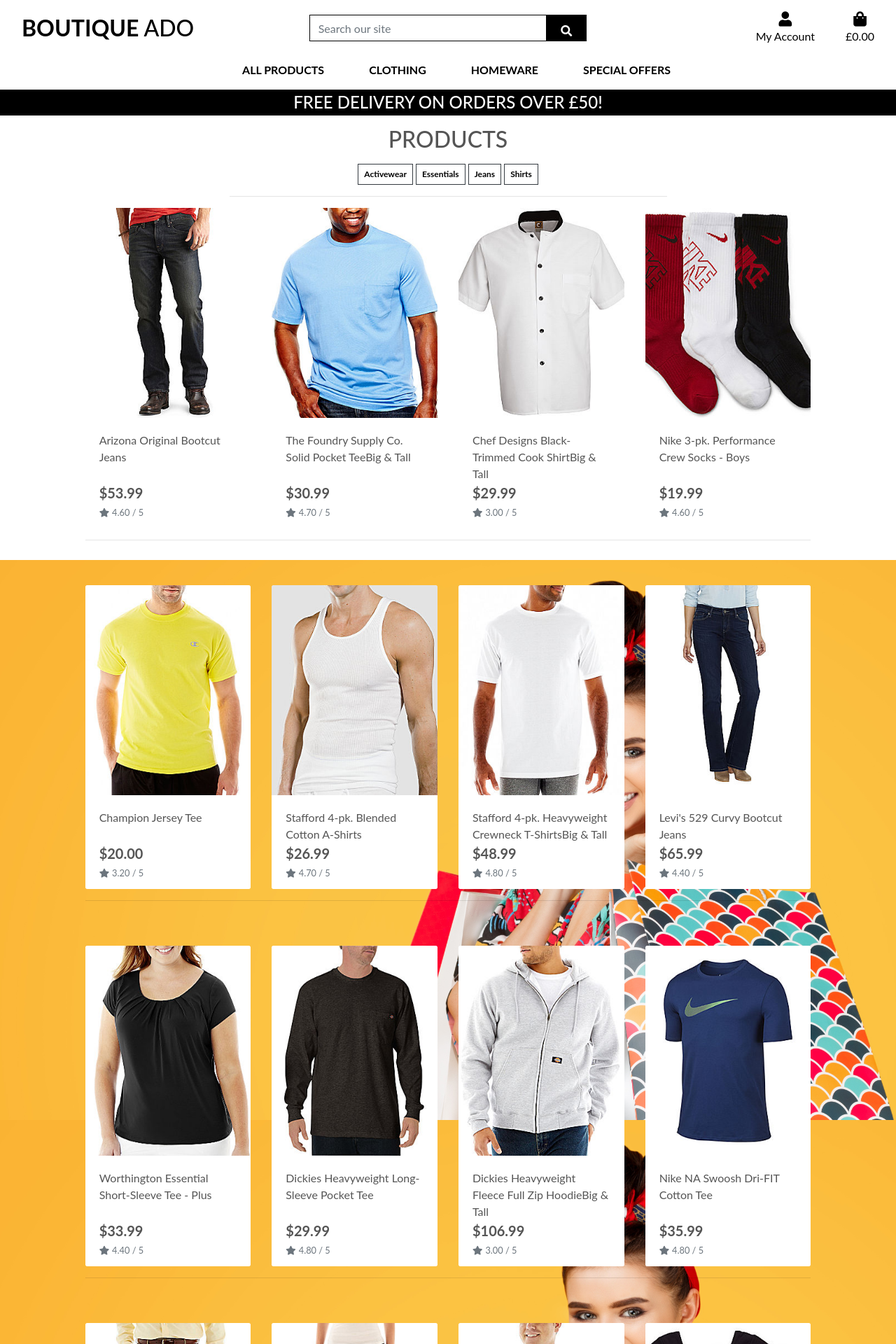
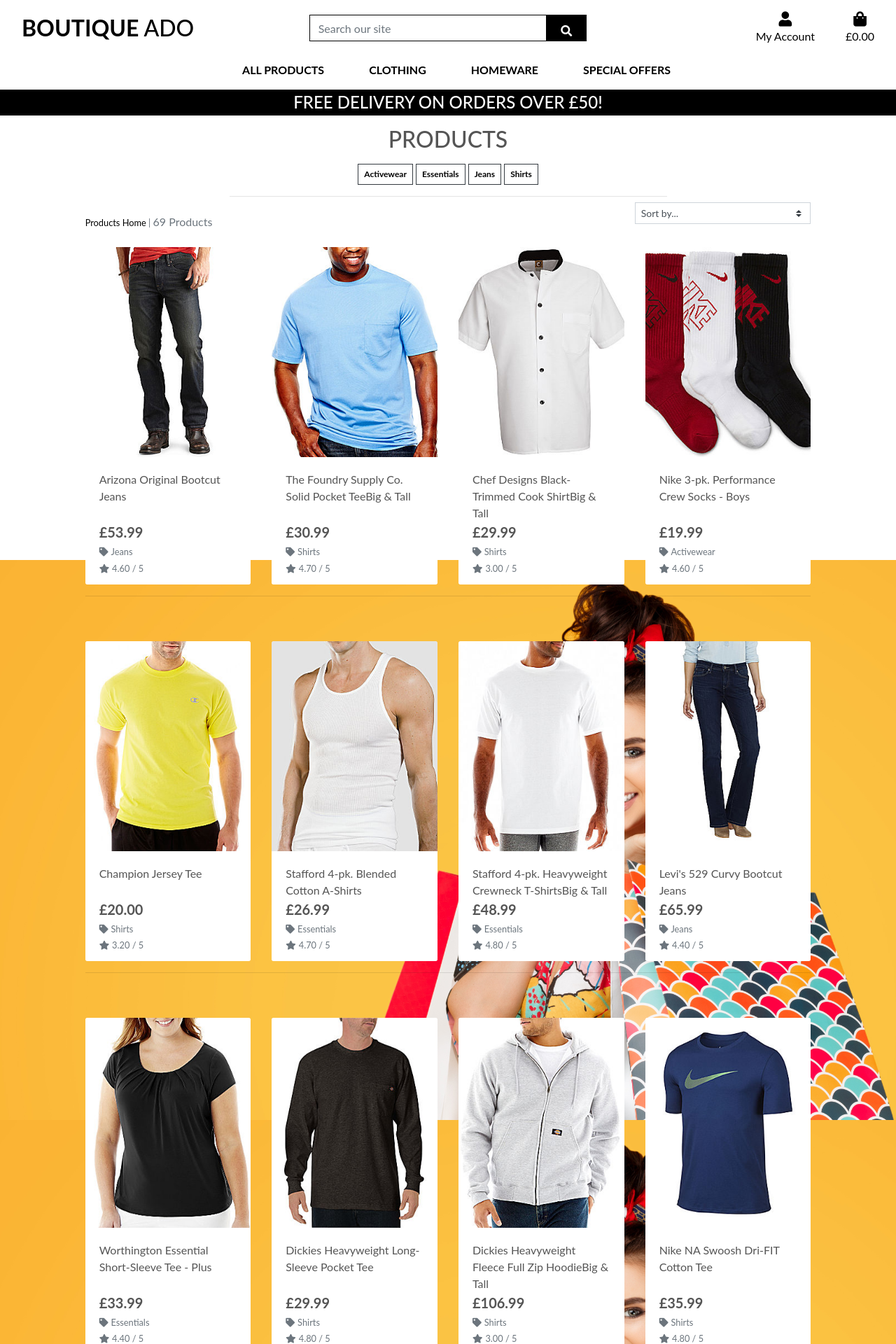
Before and after one commit to rpires71/boutique_ado, a Django app: a page that uses templates/includes/main-nav.html in a window 1280 px wide. Shown: the top 1920 px of the page at 70% size. Run offline with Django 5.2, Linux system fonts and the light colour scheme; data comes from the database, SQL or seed files in the repository; some libraries are stand-ins or nearby versions.

Commit message:
Improve products page with category links and sorting display

```diff
--- a/products/templates/products/products.html
+++ b/products/templates/products/products.html
@@ -1,5 +1,7 @@
 {% extends "base.html" %}
 {% load static %}
+
+{% block extra_title %} - Products{% endblock %}
 
 {% block page_header %}
 <div class="container header-container">
@@ -11,10 +13,12 @@
 
 {% block content %}
 <div class="overlay"></div>
+
 <div class="container-fluid">
     <div class="row">
         <div class="col text-center mt-3">
             <h2 class="logo-font">Products</h2>
+
             {% if current_categories %}
                 {% for category in current_categories %}
                     <a class="category-badge text-decoration-none" href="{% url 'products' %}?category={{ category.name }}">
@@ -25,15 +29,43 @@
                 {% endfor %}
             {% endif %}
 
-        {% if search_term %}
-            <p class="text-muted">Search results for: <strong>{{ search_term }}</strong></p>
-        {% endif %}
             <hr class="w-50 mb-1">
         </div>
     </div>
+
     <div class="row">
         <div class="product-container col-10 offset-1">
-                <div class="row mt-1 mb-2"></div>
+
+            <div class="row mt-1 mb-2">
+                <div class="col-12 col-md-6 order-md-last d-flex justify-content-center justify-content-md-end">
+                    <div class="sort-select-wrapper w-50">
+                        <select id="sort-selector" class="custom-select custom-select-sm rounded-0">
+                            <option value="reset" {% if current_sorting == 'None_None' or current_sorting == 'none_none' %}selected{% endif %}>Sort by...</option>
+                            <option value="price_asc" {% if current_sorting == 'price_asc' %}selected{% endif %}>Price (low to high)</option>
+                            <option value="price_desc" {% if current_sorting == 'price_desc' %}selected{% endif %}>Price (high to low)</option>
+                            <option value="rating_asc" {% if current_sorting == 'rating_asc' %}selected{% endif %}>Rating (low to high)</option>
+                            <option value="rating_desc" {% if current_sorting == 'rating_desc' %}selected{% endif %}>Rating (high to low)</option>
+                            <option value="name_asc" {% if current_sorting == 'name_asc' %}selected{% endif %}>Name (A-Z)</option>
+                            <option value="name_desc" {% if current_sorting == 'name_desc' %}selected{% endif %}>Name (Z-A)</option>
+                            <option value="category_asc" {% if current_sorting == 'category_asc' %}selected{% endif %}>Category (A-Z)</option>
+                            <option value="category_desc" {% if current_sorting == 'category_desc' %}selected{% endif %}>Category (Z-A)</option>
+                        </select>
+                    </div>
+                </div>
+
+                <div class="col-12 col-md-6 order-md-first">
+                    <p class="text-muted mt-3 text-center text-md-left">
+                        {% if search_term or current_categories or current_sorting != 'None_None' and current_sorting != 'none_none' %}
+                            <span class="small"><a href="{% url 'products' %}">Products Home</a> | </span>
+                        {% endif %}
+                        {{ products|length }} Products
+                        {% if search_term %}
+                            found for <strong>"{{ search_term }}"</strong>
+                        {% endif %}
+                    </p>
+                </div>
+            </div>
+
             <div class="row">
                 {% for product in products %}
                     <div class="col-sm-6 col-md-6 col-lg-4 col-xl-3">
@@ -47,15 +79,28 @@
                                     <img class="card-img-top img-fluid" src="{{ MEDIA_URL }}noimage.png" alt="{{ product.name }}">
                                 </a>
                             {% endif %}
+
                             <div class="card-body pb-0">
                                 <p class="mb-0">{{ product.name }}</p>
                             </div>
+
                             <div class="card-footer bg-white pt-0 border-0 text-left">
                                 <div class="row">
                                     <div class="col">
-                                            <p class="lead mb-0 text-left font-weight-bold">${{ product.price }}</p>
+                                        <p class="lead mb-0 text-left font-weight-bold">£{{ product.price }}</p>
+
+                                        {% if product.category %}
+                                            <p class="small mt-1 mb-0">
+                                                <a class="text-muted" href="{% url 'products' %}?category={{ product.category.name }}">
+                                                    <i class="fas fa-tag mr-1"></i>{{ product.category.friendly_name }}
+                                                </a>
+                                            </p>
+                                        {% endif %}
+
                                         {% if product.rating %}
-                                                <small class="text-muted"><i class="fas fa-star mr-1"></i>{{ product.rating }} / 5</small>
+                                            <small class="text-muted">
+                                                <i class="fas fa-star mr-1"></i>{{ product.rating }} / 5
+                                            </small>
                                         {% else %}
                                             <small class="text-muted">No Rating</small>
                                         {% endif %}
@@ -64,21 +109,25 @@
                             </div>
                         </div>
                     </div>
+
                     {% if forloop.counter|divisibleby:1 %}
                         <div class="col-12 d-sm-none mb-5">
                             <hr>
                         </div>
                     {% endif %}
+
                     {% if forloop.counter|divisibleby:2 %}
-                            <div class="col-12 d-none d-sm-block d-md-block d-lg-none mb-5">
+                        <div class="col-12 d-none d-sm-block d-lg-none mb-5">
                             <hr>
                         </div>
                     {% endif %}
+
                     {% if forloop.counter|divisibleby:3 %}
                         <div class="col-12 d-none d-lg-block d-xl-none mb-5">
                             <hr>
                         </div>
                     {% endif %}
+
                     {% if forloop.counter|divisibleby:4 %}
                         <div class="col-12 d-none d-xl-block mb-5">
                             <hr>
--- a/products/views.py
+++ b/products/views.py
@@ -1,5 +1,6 @@
 from django.contrib import messages
 from django.db.models import Q
+from django.db.models.functions import Lower
 from django.shortcuts import render, get_object_or_404, redirect
 
 from .models import Product, Category
@@ -7,9 +8,12 @@
 
 def all_products(request):
     """A view to show all products, including sorting, search queries and category filtering."""
+
     products = Product.objects.all()
     search_term = None
     current_categories = None
+    sort = None
+    direction = None
 
     if request.GET:
         if 'category' in request.GET:
@@ -28,10 +32,31 @@
             products = products.filter(queries)
             search_term = query
 
+        if 'sort' in request.GET:
+            sortkey = request.GET['sort']
+            sort = sortkey
+
+            if sortkey == 'name':
+                sortkey = 'lower_name'
+                products = products.annotate(lower_name=Lower('name'))
+
+            if sortkey == 'category':
+                sortkey = 'category__name'
+
+            if 'direction' in request.GET:
+                direction = request.GET['direction']
+                if direction == 'desc':
+                    sortkey = f'-{sortkey}'
+
+            products = products.order_by(sortkey)
+
+    current_sorting = f'{sort}_{direction}'
+
     context = {
         'products': products,
         'search_term': search_term,
         'current_categories': current_categories,
+        'current_sorting': current_sorting,
     }
 
     return render(request, 'products/products.html', context)
--- a/static/css/base.css
+++ b/static/css/base.css
@@ -106,6 +106,21 @@
     padding-top: 116px;
 }
 
+.category-badge > span:hover {
+    background: #212529;
+    color: #fff !important;
+}
+
+.btt-link,
+.update-link,
+.remove-item {
+    cursor: pointer;
+}
+
+.sort-select-wrapper {
+    width: fit-content;
+}
+
 @media (min-width: 1200px) {
     .container {
         max-width: 80%;
--- a/templates/includes/main-nav.html
+++ b/templates/includes/main-nav.html
@@ -9,10 +9,10 @@
                 All Products
             </a>
             <div class="dropdown-menu border-0" aria-labelledby="all-products-link">
-                <a href="#" class="dropdown-item">By Price</a>
-                <a href="#" class="dropdown-item">By Rating</a>
-                <a href="#" class="dropdown-item">By Category</a>
-                <a href="{% url 'products' %}" class="dropdown-item">All Products</a>
+                <a href="{% url 'products' %}?sort=price&direction=asc" class="dropdown-item">By Price</a>
+<a href="{% url 'products' %}?sort=rating&direction=desc" class="dropdown-item">By Rating</a>
+<a href="{% url 'products' %}?sort=category&direction=asc" class="dropdown-item">By Category</a>
+<a href="{% url 'products' %}" class="dropdown-item">All Products</a>
             </div>
         </li>
 
@@ -32,13 +32,13 @@
 </li>
 
         <!-- Home -->
-        <li class="nav-item dropdown">
+       <li class="nav-item dropdown">
     <a class="logo-font font-weight-bold nav-link text-black mr-5"
-       href="{% url 'products' %}?category=bags,accessories,houseplants"
+       href="{% url 'products' %}?category=houseplants,kitchen_dining,bed_bath"
        id="homeware-link" data-toggle="dropdown">
         Homeware
     </a>
-    <div class="dropdown-menu border-0">
+    <div class="dropdown-menu border-0" aria-labelledby="homeware-link">
         <a href="{% url 'products' %}?category=houseplants" class="dropdown-item">Houseplants</a>
         <a href="{% url 'products' %}?category=kitchen_dining" class="dropdown-item">Kitchen & Dining</a>
         <a href="{% url 'products' %}?category=bed_bath" class="dropdown-item">Bed & Bath</a>
```
Also changed, not shown: products/templates/products/product_detail.html (+8 -0 lines). Lines whose indentation alone changed are shown as unchanged.
